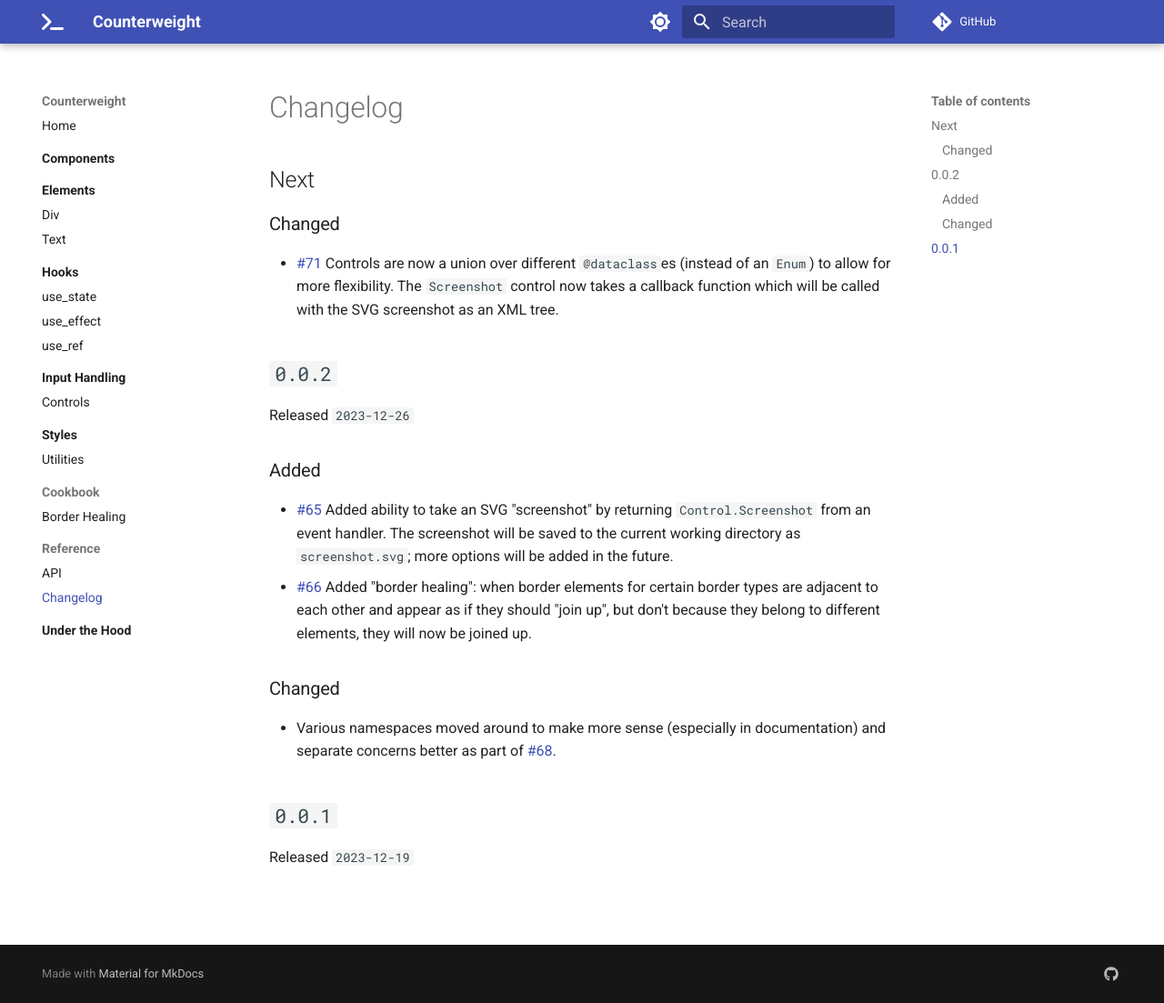
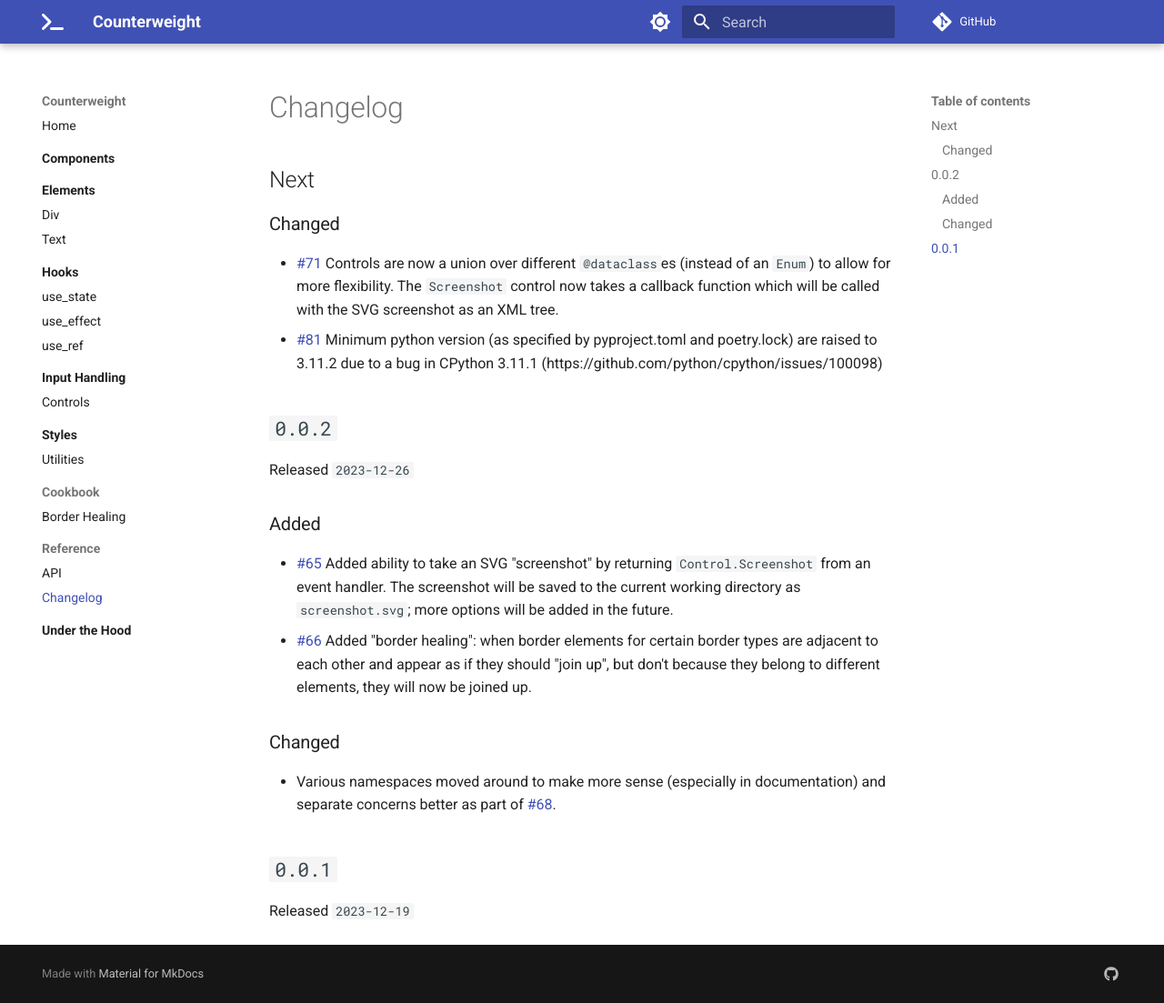
Before and after one commit to JoshKarpel/counterweight, an MkDocs documentation site: the page built from docs/reference/changelog.md, in a window 1280 px wide and 1103 px high. Shown: the whole window at 91% size. Built offline with MkDocs 1.6.1 and Material for MkDocs 9.7.7, drawn with Linux system fonts in a browser that asks for light colours; comment, search, counter and statistics services are not loaded.

Commit message:
Update changelog

```diff
--- a/docs/reference/changelog.md
+++ b/docs/reference/changelog.md
@@ -7,6 +7,8 @@
 - [#71](https://github.com/JoshKarpel/counterweight/pull/71)
   Controls are now a union over different `@dataclass`es (instead of an `Enum`) to allow for more flexibility.
   The `Screenshot` control now takes a callback function which will be called with the SVG screenshot as an XML tree.
+- [#81](https://github.com/JoshKarpel/counterweight/pull/81)
+  Minimum python version (as specified by pyproject.toml and poetry.lock) are raised to 3.11.2 due to a bug in CPython 3.11.1 (https://github.com/python/cpython/issues/100098)
 
 ## `0.0.2`
 
```
